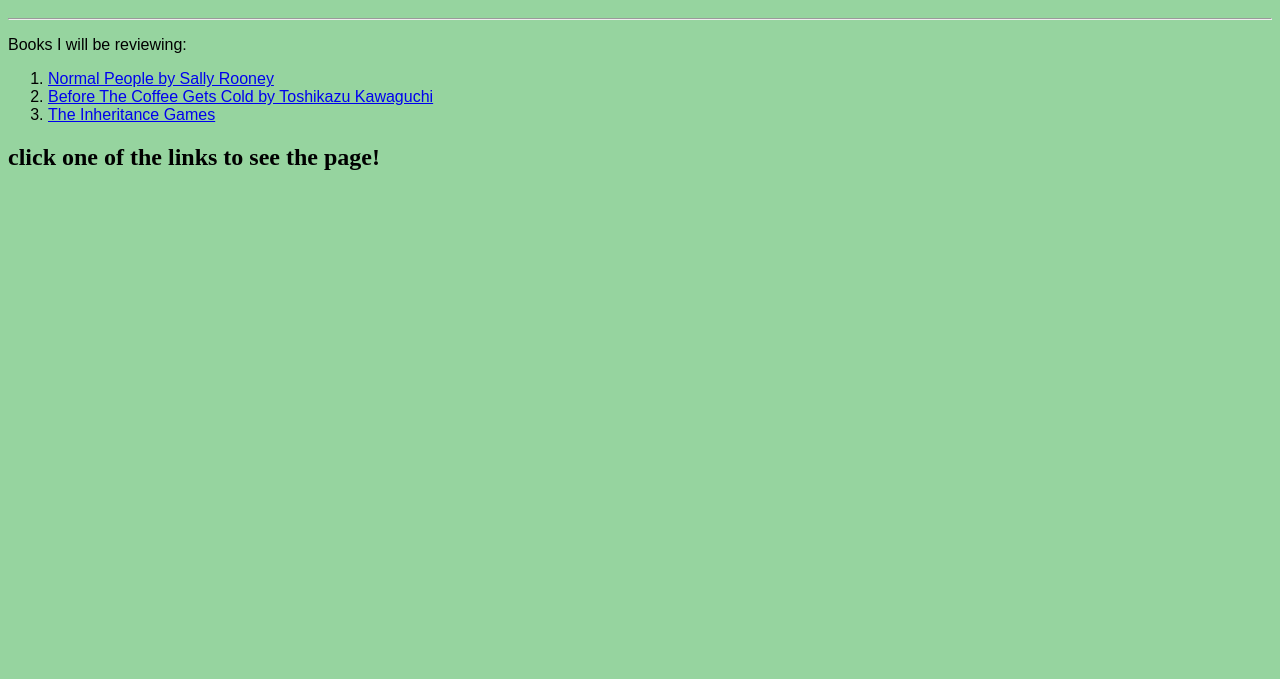
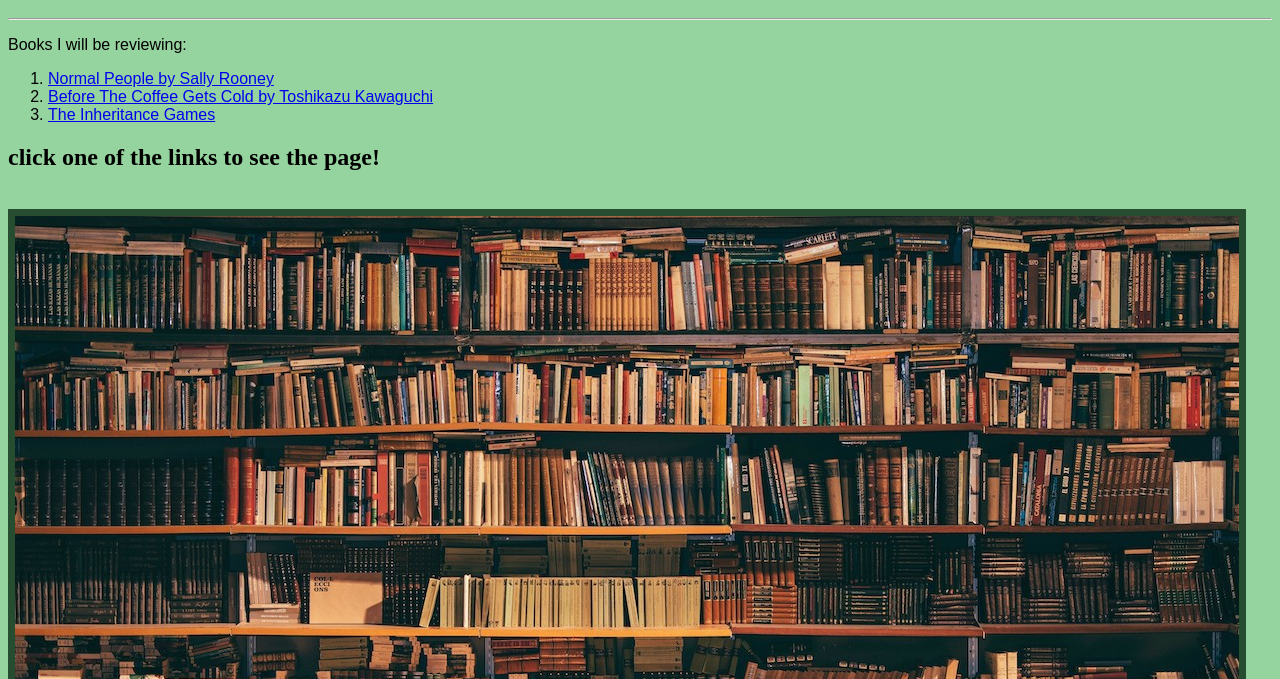
Before and after one commit to elizabur/elizabur.github.io, a plain HTML site: page index.html in a window 1280 px wide. Shown: the part 121-800 px from the top of the page. Drawn offline with Linux system fonts and the light colour scheme; a web font is replaced by a local one.

Commit message:
Add files via upload

```diff
--- a/index.html
+++ b/index.html
@@ -24,7 +24,11 @@
 
 		<li><a href="bookthree.html">The Inheritance Games</a></li>
 	</ol>
-	<p><h2>click one of the links to see the page!</h2> </p>
+	<p><h2>click one of the links to see the page!</h2> </p><br>
+		<img src="bookshelf.jpg"/>
+		<br>
+
+
 
 </body>
 </html>
```
Also changed, not shown: bookshelf.jpg (added).
